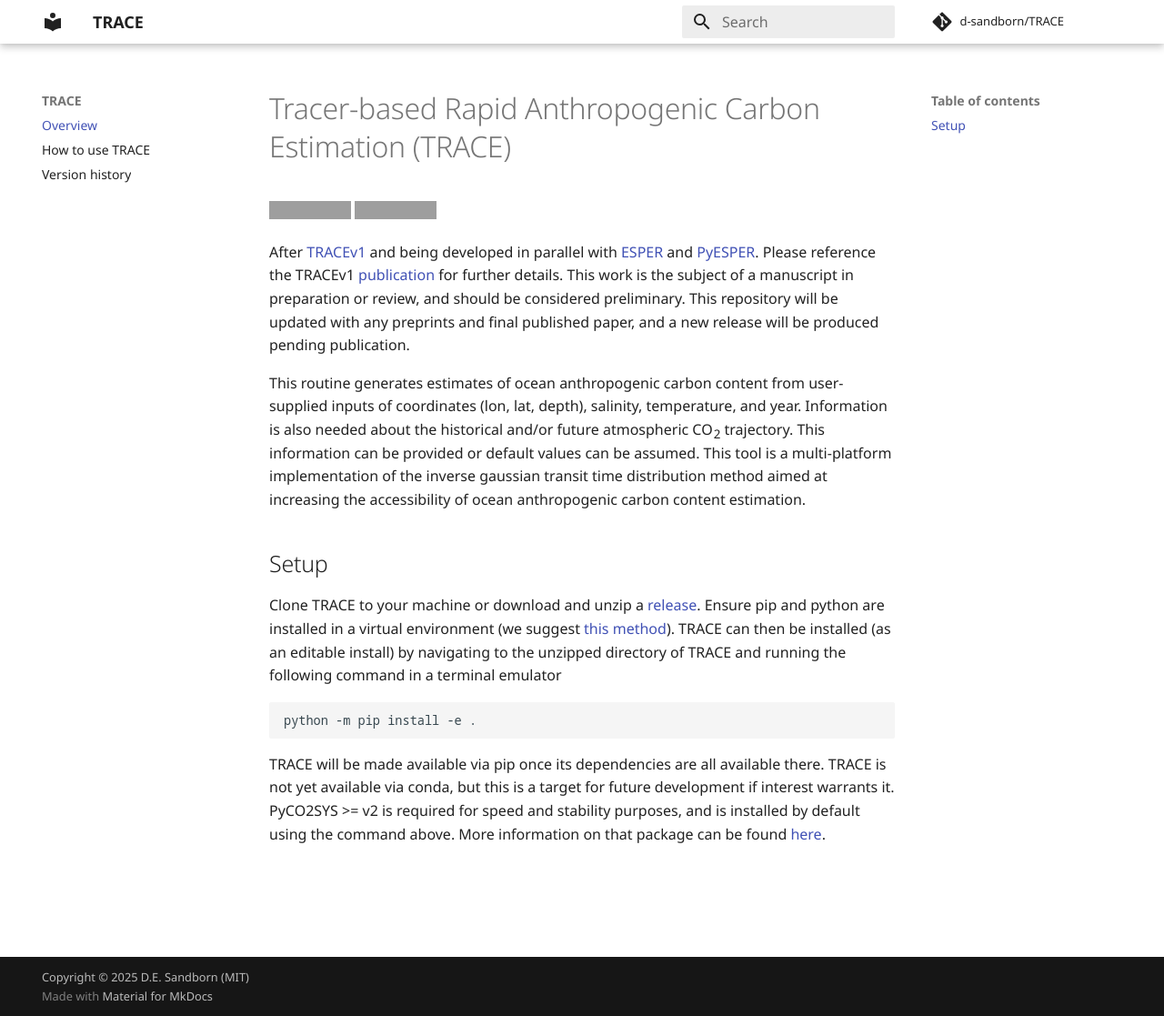
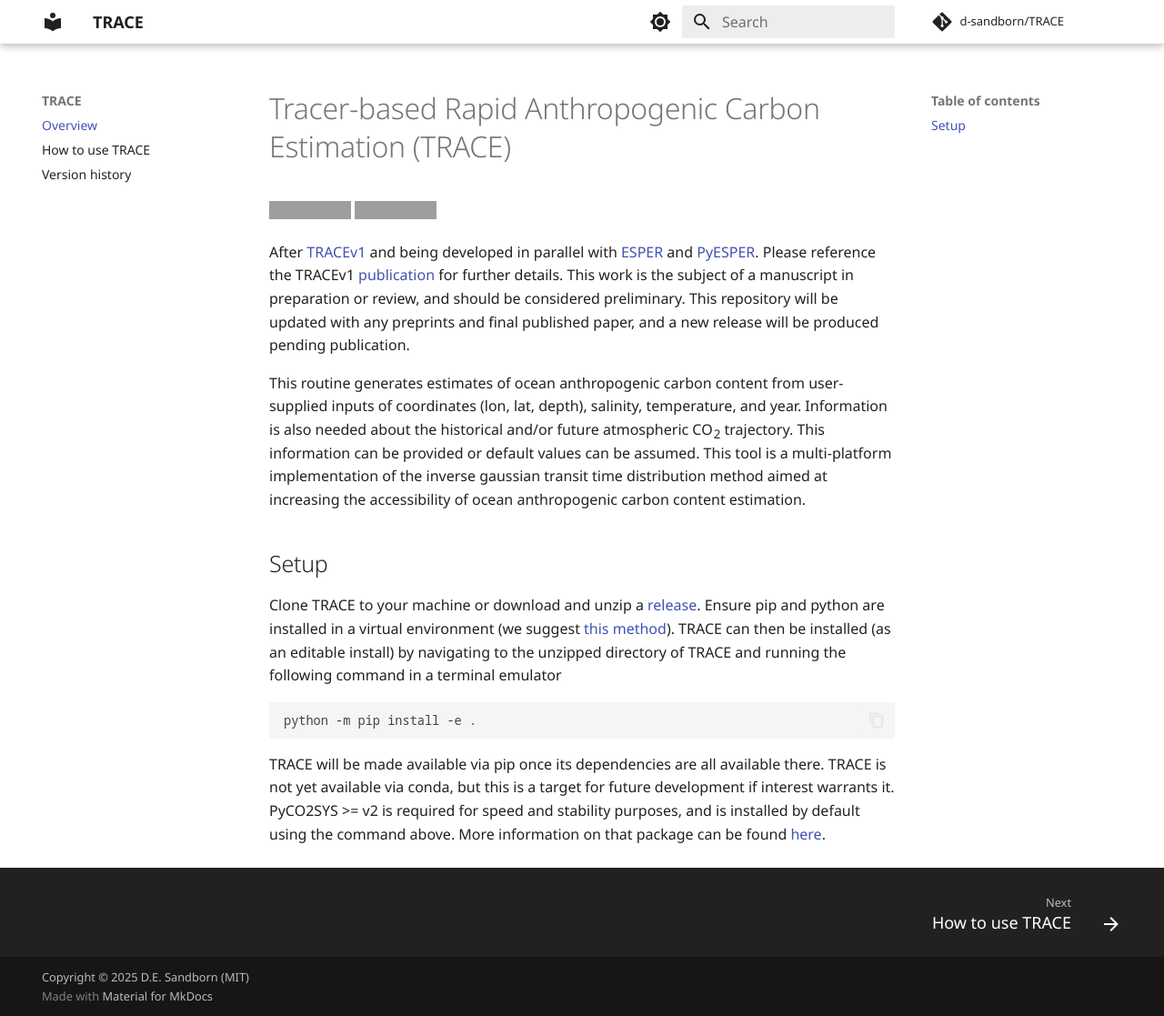
Before and after one commit to d-sandborn/pyTRACE, an MkDocs documentation site: the page built from docs/index.md, in a window 1280 px wide and 1117 px high. Shown: the whole window at 91% size. Built offline with MkDocs 1.6.1 and Material for MkDocs 9.7.7, drawn with Linux system fonts in a browser that asks for light colours; comment, search, counter and statistics services are not loaded; grey boxes are pictures that could not be loaded.

Commit message:
Refresh docs

```diff
--- a/mkdocs.yml
+++ b/mkdocs.yml
@@ -1,7 +1,7 @@
 site_name: TRACE
 site_author: Daniel E. Sandborn
 site_description: Tracer-based Rapid Anthropogenic Carbon Estimation
-site_url: https://trace-python.readthedocs.io
+site_url: https://d-sandborn.io/TRACE
 copyright: Copyright &copy; 2025 D.E. Sandborn (MIT)
 
 # Github repo info
@@ -19,12 +19,28 @@
   name: material
   language: en
   palette:
-    scheme: default
-    primary: white
-    accent: deep orange
+    - scheme: default
+      toggle:
+        icon: material/brightness-7
+        name: Switch to dark mode
+      primary: white
+      accent: deep orange
+    - scheme: slate
+      toggle:
+        icon: material/brightness-4
+        name: Switch to light mode
+      primary: black
+      accent: orange
   font:
     text: Noto Sans
     code: Noto Sans Mono
+  features:
+    - navigation.footer
+    - content.code.copy
+    - navigation.expand
+    - content.tooltips
+  icon:
+    annotation: material/plus-circle
 
 # Extensions
 markdown_extensions:
```
